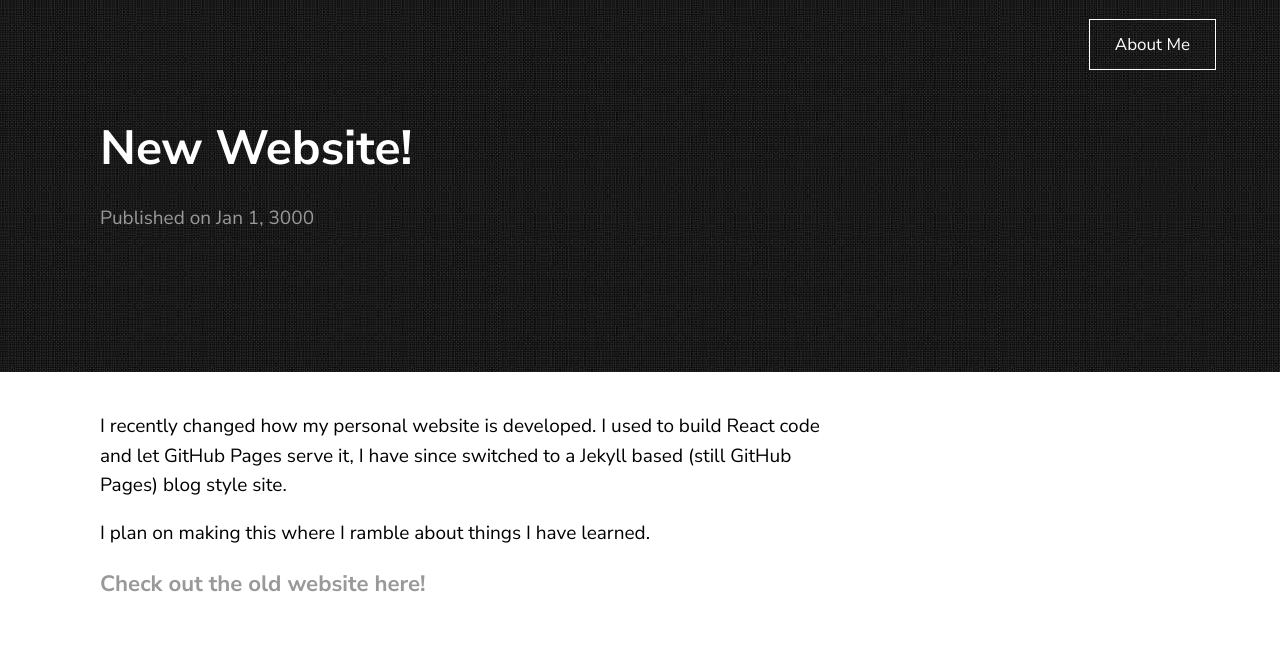
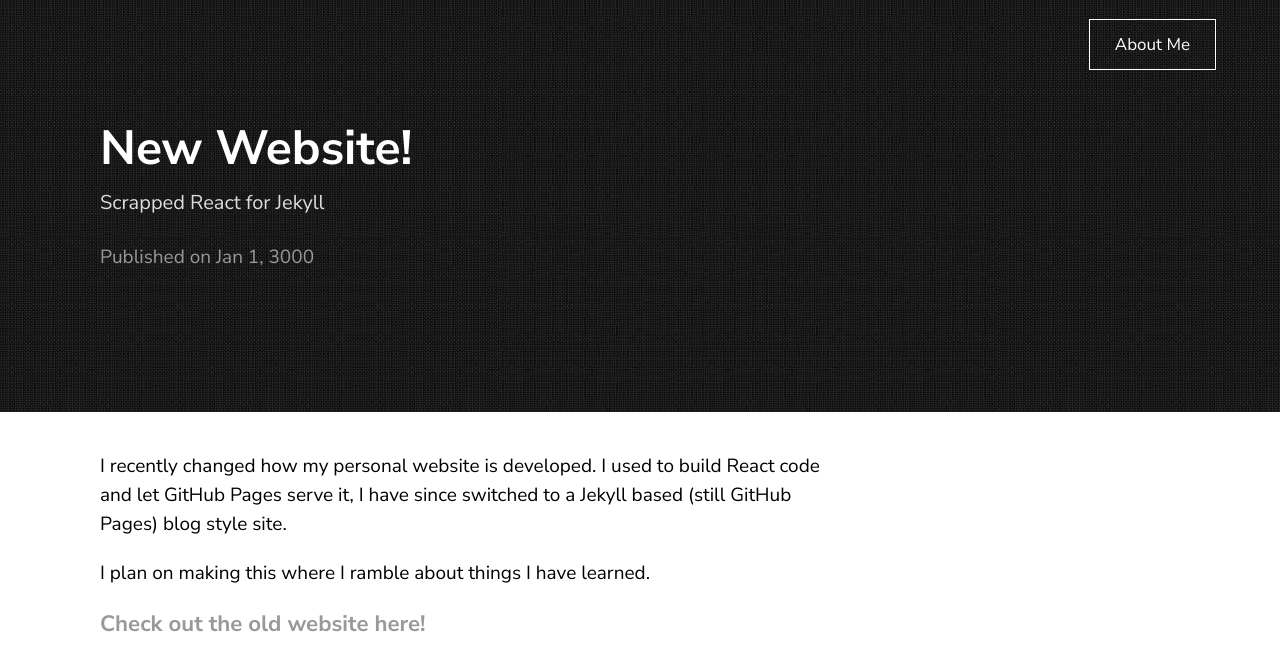
Before and after one commit to oze4/mattoestreich.com, a Jekyll site: the page built from _posts/2019-01-01-new-website.markdown, in a window 1280 px wide. Shown: the top 671 px of the page. Built offline with Jekyll 4.4.1, drawn with Linux system fonts in a browser that asks for light colours.

Commit message:
Update 2019-01-01-new-website.markdown

```diff
--- a/_posts/2019-01-01-new-website.markdown
+++ b/_posts/2019-01-01-new-website.markdown
@@ -2,6 +2,7 @@
 layout: post
 title:  "New Website!"
 date:   3000-01-01
+description: "Scrapped React for Jekyll"
 ---
 
 I recently changed how my personal website is developed. I used to build React code and let GitHub Pages serve it, I have since switched to a Jekyll based (still GitHub Pages) blog style site.
```
